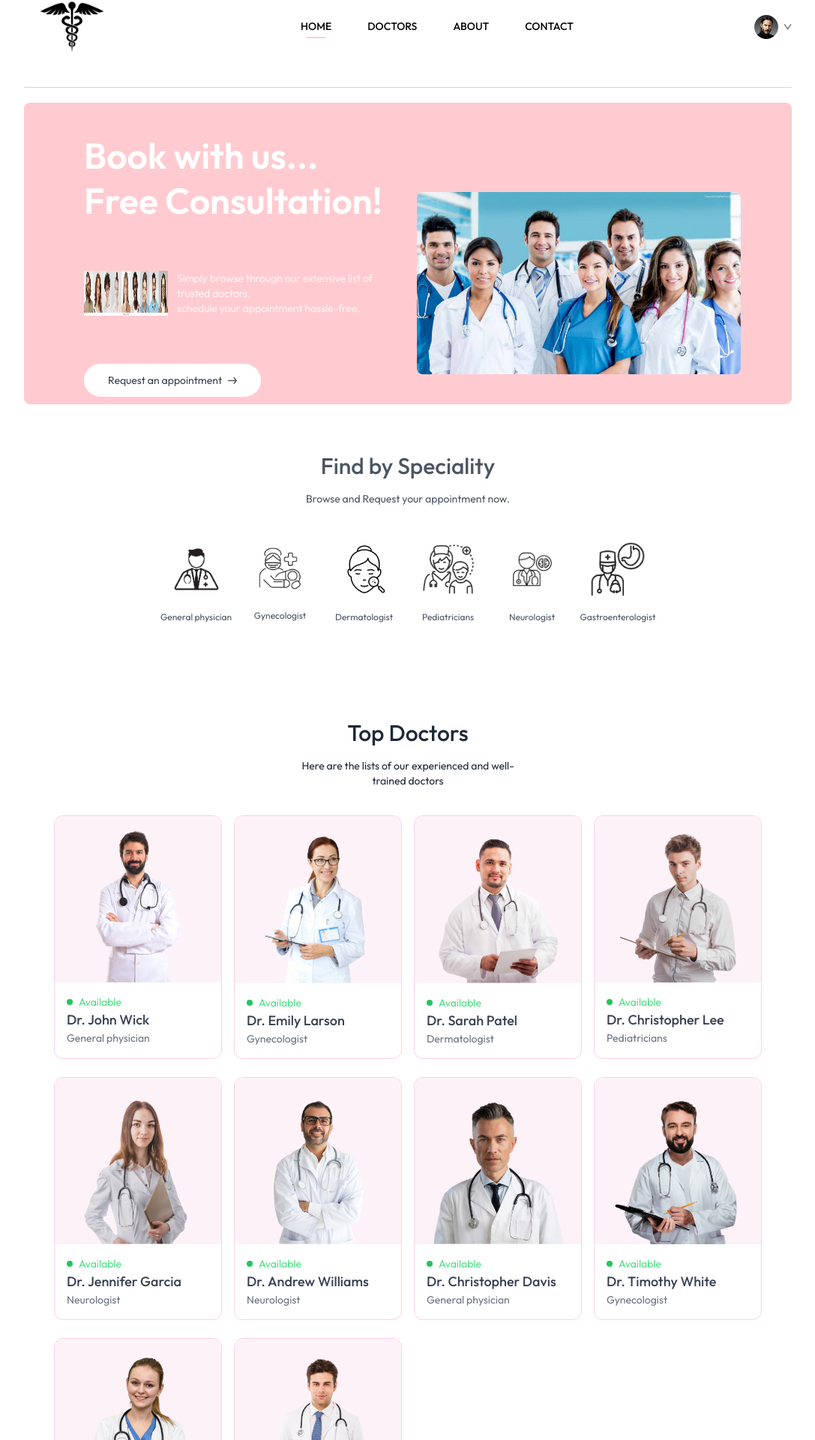
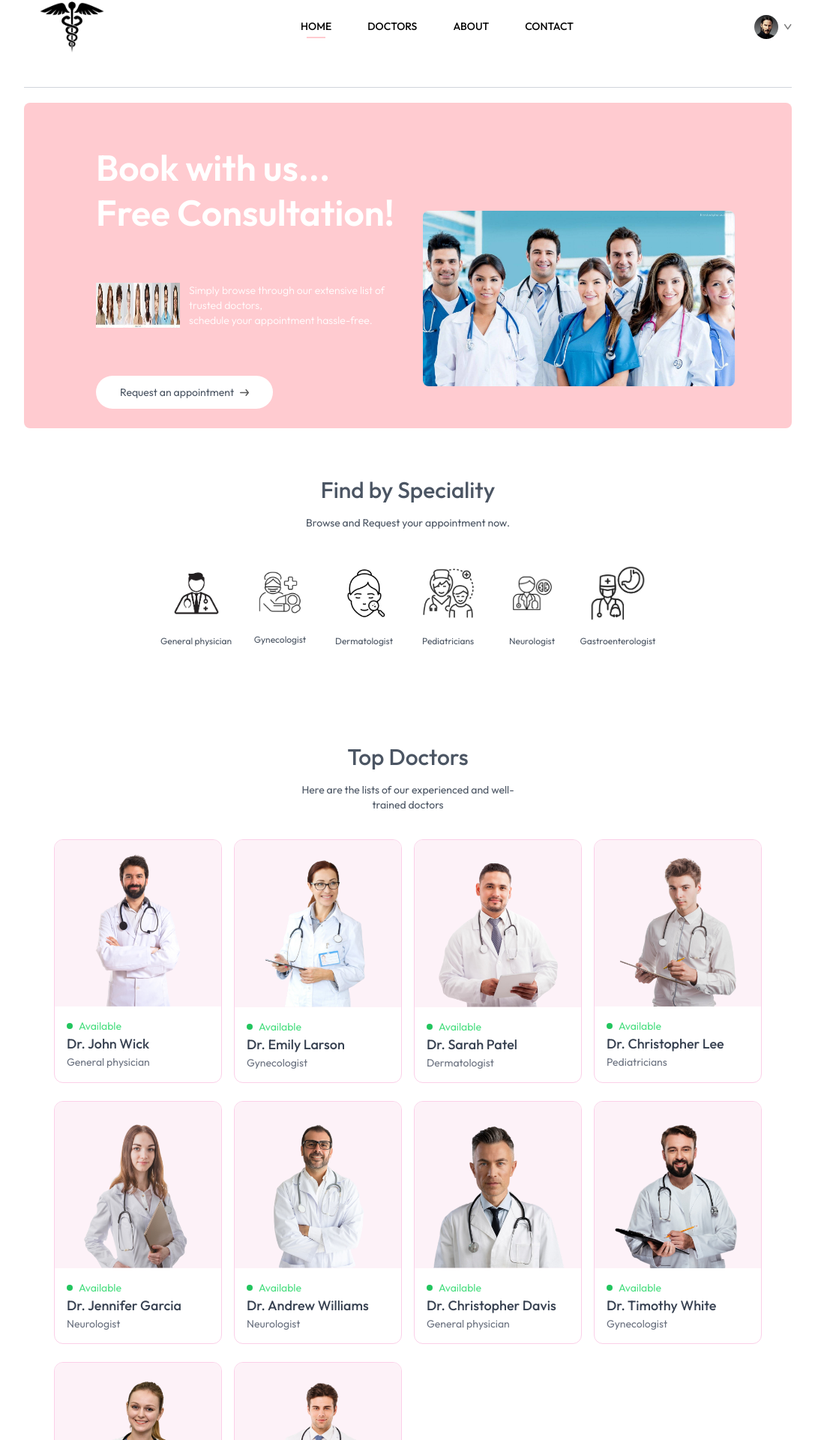
Before and after one commit to Jeffrey-Rivera/doctor-appointment-booking-system, a React (Vite) app: page / in a window 1280 px wide. Shown: the part 44-1964 px from the top of the page at 75% size, without its empty margins (96-1183 px from the left). Built offline with nearby package versions, Linux system fonts and the light colour scheme.

Commit message:
minor modifications

```diff
--- a/src/components/Header.jsx
+++ b/src/components/Header.jsx
@@ -3,7 +3,8 @@ import { assets } from '../assets/assets'
 
 const Header = () => {
     return (
-        <div className='flex flex-col md:flex-row flex-wrap bg-primary rounded-lg px-6 md:px-10 lg:px-20'>
+        <div className='flex flex-col md:flex-row flex-wrap bg-primary rounded-lg px-8 md:px-12 lg:px-24 py-12 md:py-4'>
+
 
             {/* ----Left Side --- */}
             <div className='md:w-1/2 flex flex-col items-start justify-center gap-16 py-10 m-auto md:py[10vw] md:mb-[-30px]'>
@@ -14,14 +15,14 @@ const Header = () => {
                     <img className='w-28' src={assets.group_profiles} alt="" />
                     <p>Simply browse through our extensive list of trusted doctors, <br className='hidden sm:block' /> schedule your appointment hassle-free.</p>
                 </div>
-                <a href="#speciality" className='flex items-center gap-2 bg-white px-8 py-3 rounded-full text-gray-700 text-sm m-auto md:m-0 hover:scale-105 transition-all duration-300'>
+                <a href="#speciality" className='flex items-center gap-2 bg-white px-8 py-3 rounded-full text-gray-600 text-sm m-auto md:m-0 hover:scale-105 transition-all duration-300'>
                     Request an appointment <img className='w-3 ' src={assets.arrow_icon} alt="" />
                 </a>
             </div>
 
             {/* ----Right Side --- */}
             <div className='md:w-1/2 relative'>
-                <img className='w-full md:absolute bottom-10 left-3 h-auto rounded-lg' src={assets.header_img} alt="" />
+                <img className='w-full md:absolute bottom-10 left-5 h-auto rounded-lg' src={assets.header_img} alt="" />
             </div>
         </div>
     )
--- a/src/components/TopDoctors.jsx
+++ b/src/components/TopDoctors.jsx
@@ -8,7 +8,7 @@ const TopDoctors = () => {
     const { doctors } = useContext(AppContext)
 
     return (
-        <div className='flex flex-col items-center gap-4 my-16 text-gray-800 md:mx-10'>
+        <div className='flex flex-col items-center gap-4 my-16 text-gray-600 md:mx-10'>
             <h1 className='text-3xl font-medium'>Top Doctors</h1>
             <p className='sm:w-1/3 text-center text-sm'>Here are the lists of our experienced and well-trained doctors</p>
             <div className='w-full grid grid-cols-auto gap-4 pt-5 gap-y-6 px-3 sm:px-0'>
```
Also changed, not shown: Requirements.txt.
